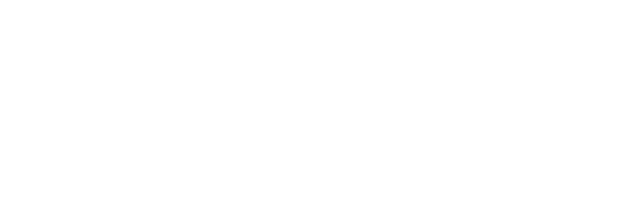
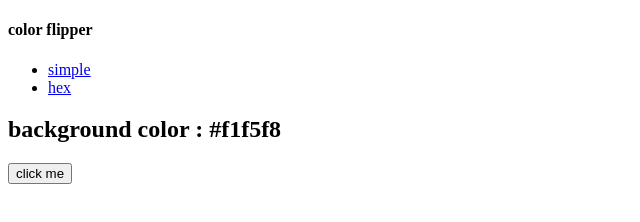
Before and after one commit to jsimmons01/Color-Flipper, a plain HTML site: page hex.html in a window 1280 px wide. Shown: the whole page, without its empty margins (0-640 px from the left). Drawn offline with Linux system fonts and the light colour scheme.

Commit message:
Creates simple colors

```diff
--- a/app.js
+++ b/app.js
@@ -1,7 +1,15 @@
-const colors = ["green", "red", "#f15025", "rgba(133,122,200"];
+const colors = ["#00CC99", "#BC4749", "#1D4E89", "#F19A3E"];
 const btn = document.getElementById('btn');
 const color = document.querySelector(".color");
 
 btn.addEventListener('click', function(){
     console.log(document.body);
+    //get random number betwee 0 - 3
+    const randomNumber = getRandomNumber();
+    console.log(randomNumber)
+    document.body.style.backgroundColor = colors[randomNumber]; color.textContent = colors[randomNumber]
 })
+
+function getRandomNumber(){
+    return Math.floor(Math.random()*colors.length);
+}
--- a/hex.html
+++ b/hex.html
@@ -10,6 +10,26 @@
     <link rel='styleshee' href='styles.css' />
 </head>
 <body>
-
+    <nav>
+        <div class='nav-center'>
+            <h4>color flipper</h4>
+            <ul class='nav-links'>
+                <li>
+                    <a href='index.html'>simple</a>
+                </li>
+                 <li>
+                    <a href='hex.html'>hex</a>
+                </li>
+            </ul>
+        </div>
+    </nav>
+    <main>
+        <div class='container'>
+            <h2>background color : <span class='color'>#f1f5f8</span></h2>
+            <button class='btn btn-hero' id='btn'>click me</button>
+        </div>
+    </main>
+    <!-- javascript -->
+    <script src='app.js'></script>
 </body>
 </html>
```
Also changed, not shown: index.html (+2 -0 lines).
